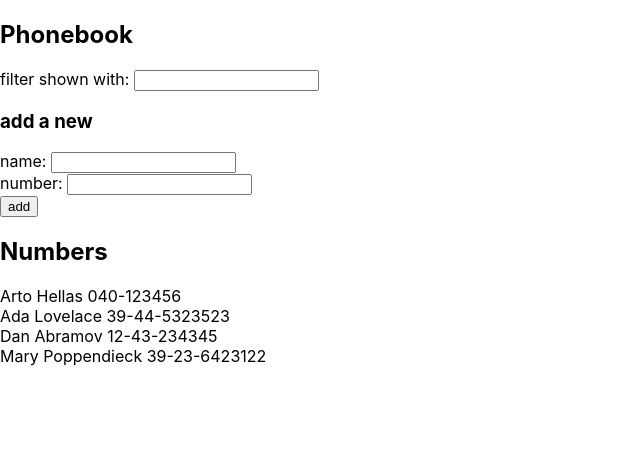
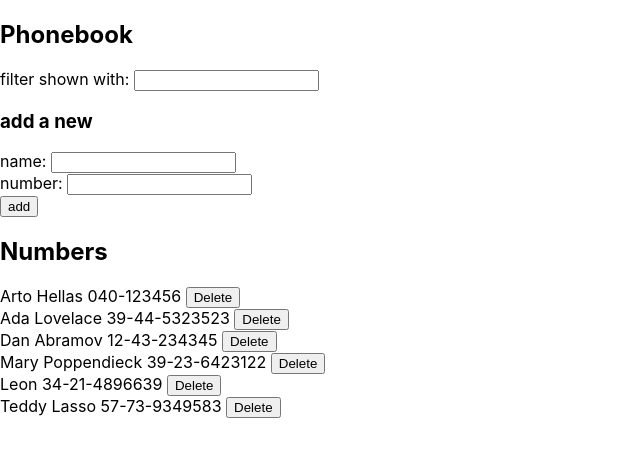
Before and after one commit to leonardopl/full-stack-open-2020, a React (Create React App) app in the folder part2/phonebook/: page / in a window 1280 px wide. Shown: the top 456 px of the page, without its empty margins (0-640 px from the left). Built offline with nearby package versions, Linux system fonts and the light colour scheme; data requests are answered from the project's data file; the HTML template or start-up script is replaced by a standard one.

Commit message:
exercises part 2d (2.15-2.18)

```diff
--- a/part2/phonebook/db.json
+++ b/part2/phonebook/db.json
@@ -19,6 +19,16 @@
       "name": "Mary Poppendieck",
       "number": "39-23-6423122",
       "id": 4
+    },
+    {
+      "name": "Leon",
+      "number": "34-21-4896639",
+      "id": 5
+    },
+    {
+      "name": "Teddy Lasso",
+      "number": "57-73-9349583",
+      "id": 6
     }
   ]
 }
--- a/part2/phonebook/src/App.js
+++ b/part2/phonebook/src/App.js
@@ -1,5 +1,5 @@
 import React, { useState, useEffect } from 'react'
-import axios from 'axios'
+import personService from './services/persons'
 
 const Filter = ({ filterName, setFilter }) => {
   const handleFilterChange = (event) => {
@@ -32,12 +32,30 @@
 
     if (!persons.some(person => person.name === newName))
     {
-      setPersons(persons.concat( {name: newName, number: newNumber, id: persons.length + 1} ))
-      setNewName('')
-      setNewNumber('')
+      const personObject = {name: newName, number: newNumber}
+
+      personService
+        .create(personObject)
+        .then(returnedPerson => {
+          setPersons(persons.concat(returnedPerson))
+          setNewName('')
+          setNewNumber('')
+        })
     }
     else {
-      alert(`${newName} is already added to phonebook`)
+      if(window.confirm(`${newName} is already added to phonebook, replace the old number with a new one?`)) {
+        const personObject = {name: newName, number: newNumber}
+
+        const id = persons.find(person => person.name === personObject.name).id
+
+        console.log("id to be updated", id)
+
+        personService
+          .update(id, personObject)
+          .then(returnedPerson => {
+            setPersons(persons.map(person => person.id !== id ? person : returnedPerson))
+          })
+      }
     }
   }
 
@@ -60,17 +78,24 @@
   )
 }
 
-const Persons = ( {persons} ) => {
+const Persons = ( {persons, handleClick} ) => {
   return (
     <>
       {persons.map(person =>
-          <Person key={person.id} person={person} />
+          <Person key={person.id} person={person} handleClick={handleClick}/>
       )}
     </>
   )
 }
 
-const Person = ( {person} ) => <div>{person.name} {person.number}</div>
+const Person = ( {person, handleClick}  ) => {
+
+  return (
+    <div>{person.name} {person.number} <button onClick={() => handleClick(person)}>Delete</button></div>
+  )
+}
+
+
 
 const App = () => {
   const [ persons, setPersons ] = useState([])
@@ -78,18 +103,28 @@
   const [ filterName, setFilter ] = useState('')
 
   useEffect(() => {
-    console.log('effect')
-    axios
-      .get('http://localhost:3001/persons')
-      .then(response => {
-        console.log('promise fulfilled')
-        setPersons(response.data)
+    personService
+      .getAll()
+      .then(initialPersons => {
+        setPersons(initialPersons)
       })
   }, [])
+  console.log('render', persons.length, 'persons')
 
   const personsToDisplay = filterName === ''
     ? persons
     : persons.filter(person => person.name.search(new RegExp(filterName, 'i')) !== -1)
+
+  const handleDeletePerson = person => {
+    if(window.confirm(`Delete ${person.name}?`)) {
+      personService
+      .deletePerson(person.id)
+      .then(response => {
+        setPersons(persons.filter(personFilter => personFilter.id !== person.id))
+        console.log("delete response", response)
+      })
+    }
+  }
 
   return (
     <div>
@@ -100,7 +135,7 @@
       <PersonForm persons={persons} setPersons={setPersons} />
 
       <h2>Numbers</h2>
-      <Persons persons={personsToDisplay} />
+      <Persons persons={personsToDisplay} handleClick={handleDeletePerson}/>
     </div>
   )
 }
--- /dev/null
+++ b/part2/phonebook/src/services/persons.js
@@ -0,0 +1,23 @@
+import axios from 'axios'
+const baseUrl = 'http://localhost:3001/persons'
+
+const getAll = () => {
+  const request = axios.get(baseUrl)
+  return request.then(response => response.data)
+}
+
+const create = newObject => {
+  const request = axios.post(baseUrl, newObject)
+  return request.then(response => response.data)
+}
+
+const update = (id, newObject) => {
+  const request = axios.put(`${baseUrl}/${id}`, newObject)
+  return request.then(response => response.data)
+}
+
+const deletePerson = (id) => {
+  return axios.delete(`${baseUrl}/${id}`)
+}
+
+export default { getAll, create, update, deletePerson }
```
